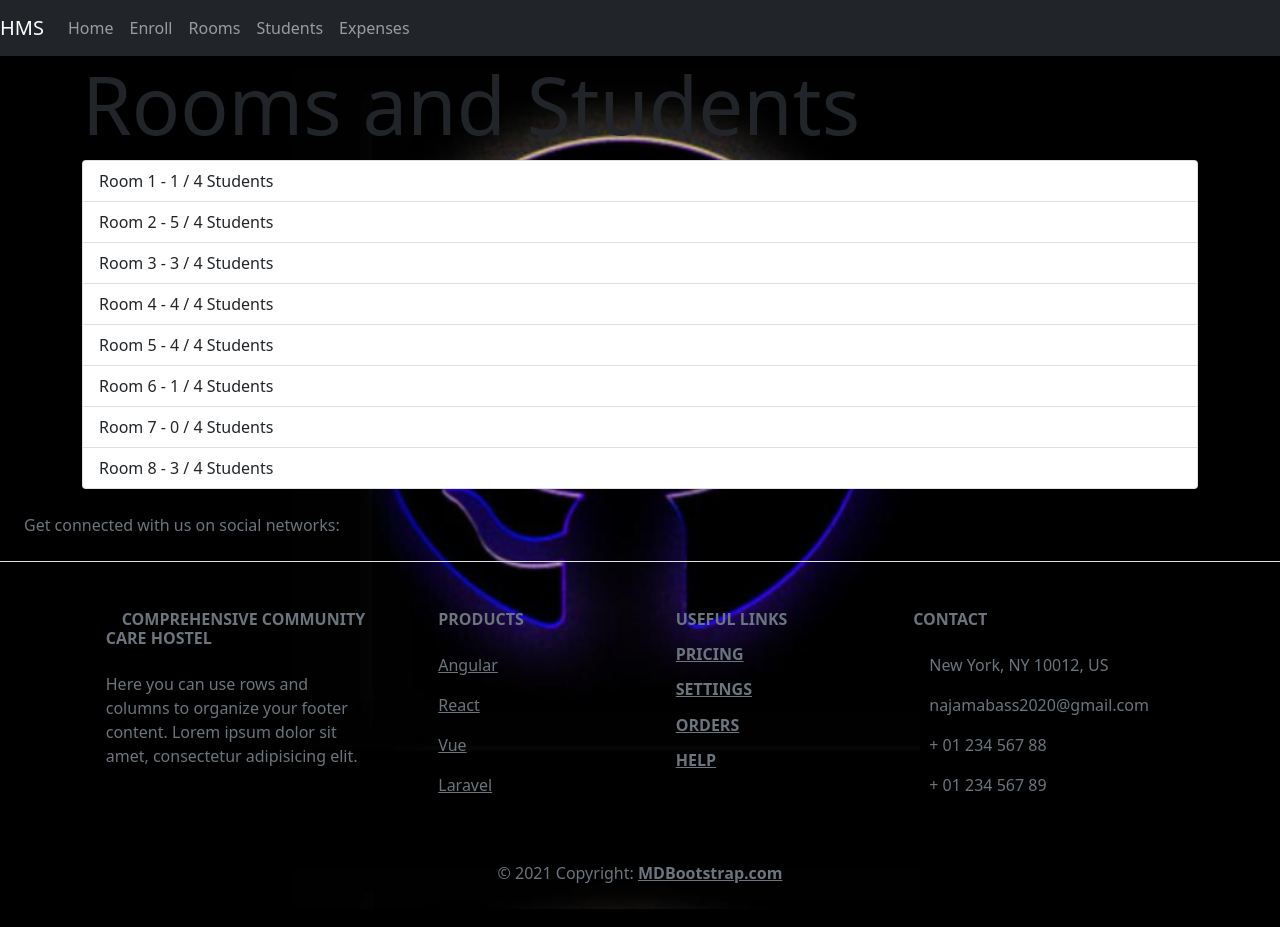
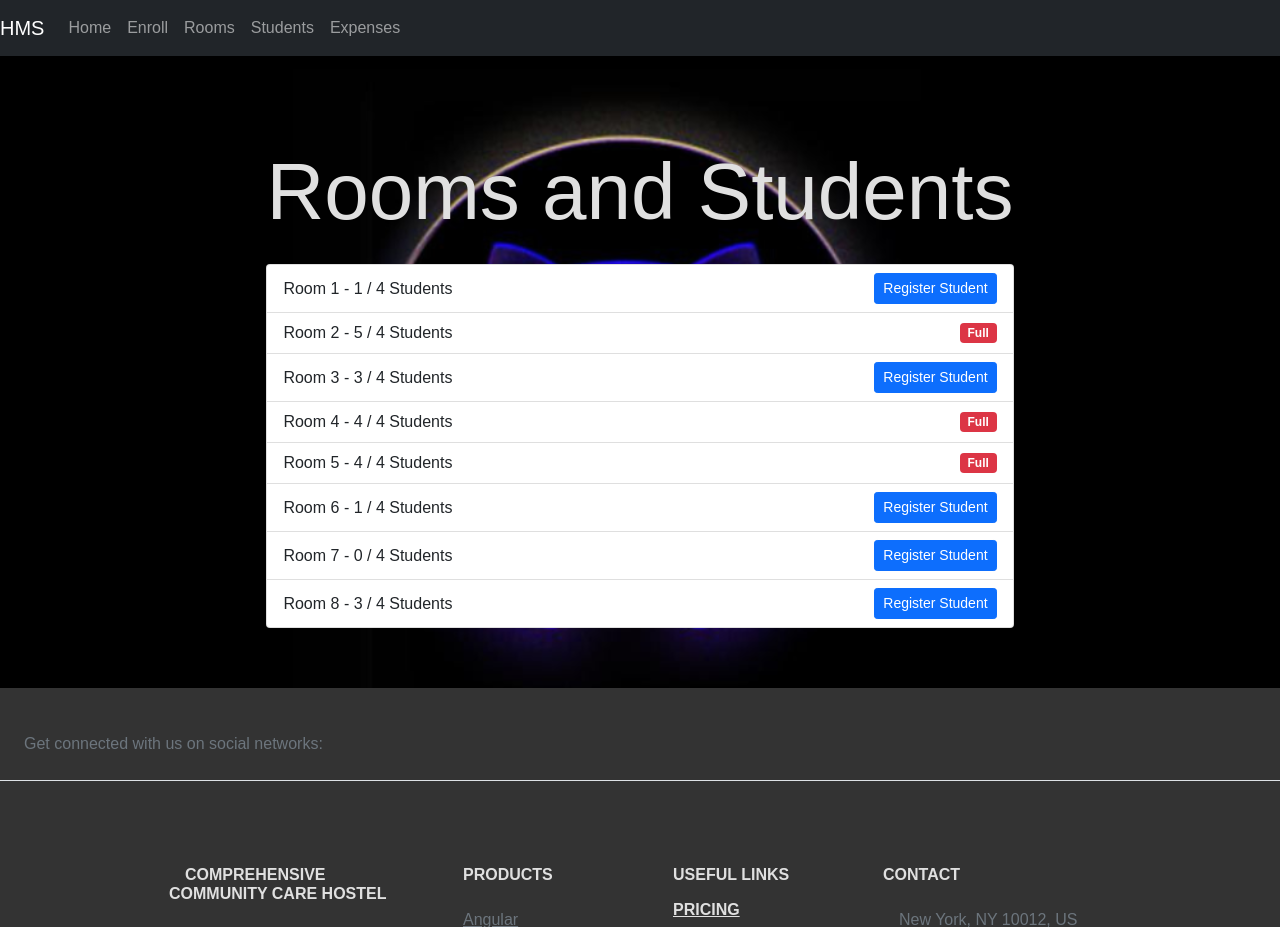
Before and after one commit to Ctoic/Hostel-Management-System-Using-Flask, a Flask app: page /rooms in a window 1280 px wide. Shown: the top 927 px of the page. Run offline with Flask 3, Linux system fonts and the light colour scheme; a user stored in the database is signed in; data comes from the database, SQL or seed files in the repository.

Commit message:
updated rooms pageand added the logic of max student registeration in a room

```diff
--- a/templates/rooms.html
+++ b/templates/rooms.html
@@ -1,11 +1,30 @@
 {% extends 'base.html' %}
-<!-- Add style.css-->
+{% block title %}Rooms and Students{% endblock %}
+{% block content %}
+<link rel="stylesheet" href="{{ url_for('static', filename='style.css') }}">
 
-{% block content %}
-<h2 class = "display-1">Rooms and Students</h2>
-<ul class = "list-group">
-    {% for room in rooms %}
-    <li class="list-group-item" >Room {{ room.room_number }} - {{ room.students|length }} / 4 Students</li>
-    {% endfor %}
-</ul>
+<div class="container mt-5">
+    <h2 class="display-1 text-center">Rooms and Students</h2>
+    <ul class="list-group mt-4">
+        {% for room in rooms %}
+        <li class="list-group-item d-flex justify-content-between align-items-center">
+            <span>Room {{ room.room_number }} - {{ room.students|length }} / 4 Students</span>
+            {% if room.students|length < 4 %}
+            <button class="btn btn-primary btn-sm" onclick="registerStudent({{ room.room_number }})">Register Student</button>
+            {% else %}
+            <span class="badge bg-danger">Full</span>
+            {% endif %}
+        </li>
+        {% endfor %}
+    </ul>
+</div>
+
+<script>
+function registerStudent(roomNumber) {
+    // Logic to handle student registration
+    // You may need to implement an AJAX request to register a student
+    alert('Registering a student in Room ' + roomNumber);
+    // You can redirect to a registration page or show a modal here
+}
+</script>
 {% endblock %}
```
